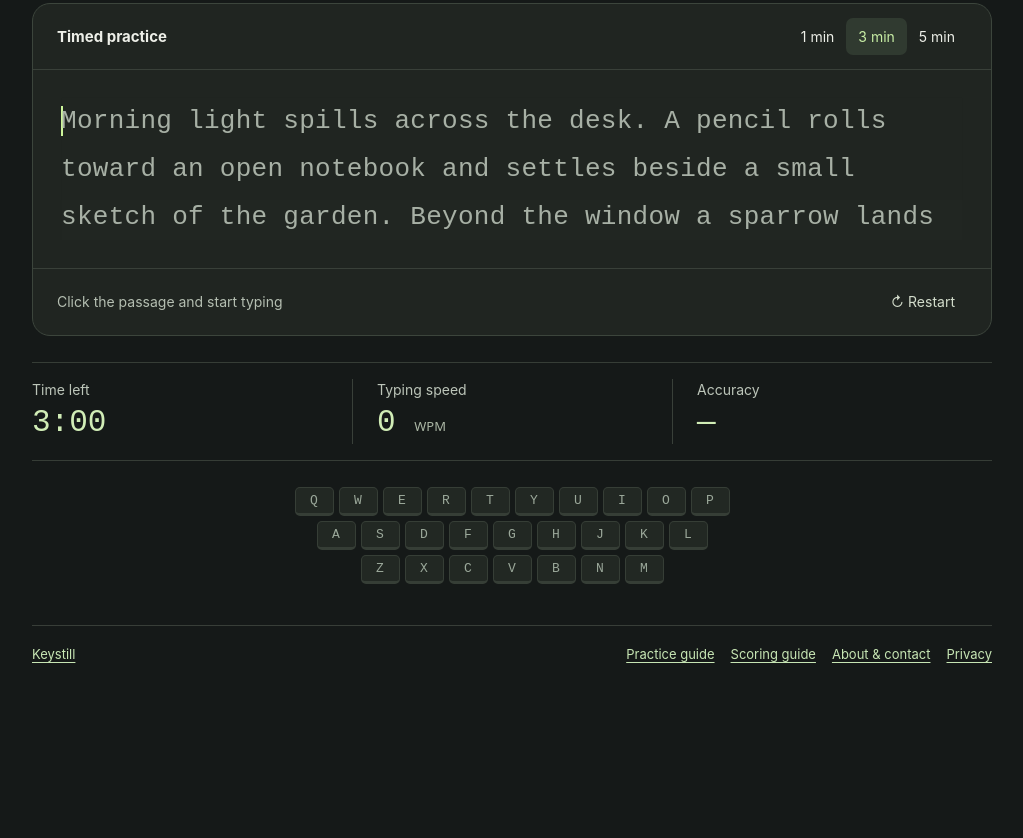
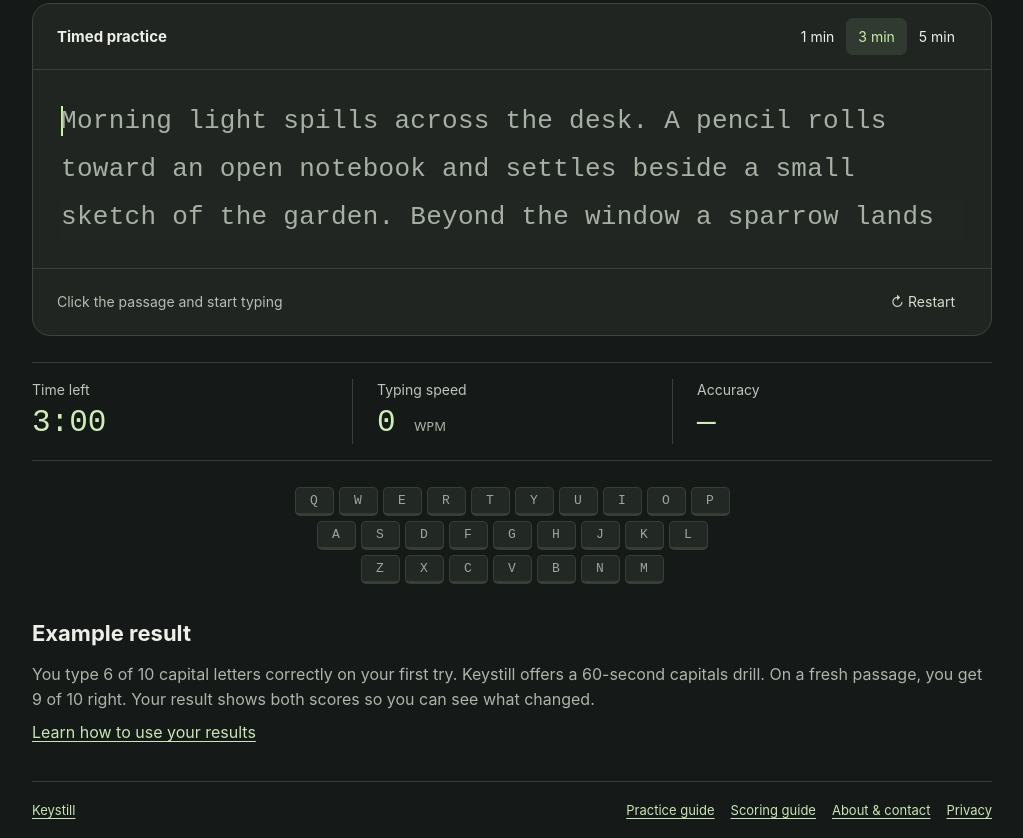
Before and after one commit to itachijutsu55itachijutsu/keystill, a plain HTML site: page dist/index.html in a window 1280 px wide. Shown: the part 309-1147 px from the top of the page, without its empty margins (128-1151 px from the left). Before the commit the page ends 991 px from the top, so only its background shows below. Drawn offline with Linux system fonts and the light colour scheme.

Commit message:
Show a worked practice result below the typing tool

```diff
--- a/dist/index.html
+++ b/dist/index.html
@@ -3,4 +3,9 @@
 <main><section id="practice"><div class="intro"><div><h1>Typing studio<span>.</span></h1><p id="subtitle">Build a steady rhythm, one passage at a time.</p></div><label>Target speed <select id="goal"><option>30 WPM</option><option>40 WPM</option><option>60 WPM</option><option>80 WPM</option></select></label></div>
 <label class="track">Practice text <select id="track"><option value="everyday">Everyday English</option><option value="punctuation">Punctuation</option><option value="numbers">Numbers &amp; symbols</option></select></label><div class="panel"><div class="bar"><b id="round">Timed practice</b><div id="times" aria-label="Test duration"><button data-sec="60">1 min</button><button data-sec="180" aria-pressed="true">3 min</button><button data-sec="300">5 min</button></div></div><div class="field" id="field"><div id="lines" aria-hidden="true"></div><textarea aria-label="Type the displayed passage" aria-describedby="accessible" id="entry" autocorrect="off" autocapitalize="off" autocomplete="off" spellcheck="false"></textarea></div><span class="sr" id="accessible"></span><div class="foot"><span id="status">Click the passage and start typing</span><button id="restart">↻ Restart</button></div></div>
 <div class="metrics"><div><small>Time left</small><strong id="clock">3:00</strong></div><div><small>Typing speed</small><strong><span id="speed">0</span> <em>WPM</em></strong></div><div><small>Accuracy</small><strong id="accuracy">—</strong></div></div><div id="out" hidden><h2 id="summary"></h2><p id="detail"></p><p id="comparison"></p><p id="coaching"></p><a href="scoring.html" target="_blank" rel="noopener">How is my score calculated?</a><div class="actions"><button id="focus" hidden></button><button id="retest" hidden>Try a fresh passage</button><button id="again">New test</button><button id="drill">Practice missed words</button><button id="download">Download result</button></div></div>
-<div class="keyboard" aria-hidden="true" id="keyboard"></div></section><section hidden id="history"><h1>Your history<span>.</span></h1><p>Completed sessions saved on this device.</p><div id="records"></div><button id="clear">Clear saved history</button><span role="status" id="clearStatus"></span></section></main><footer><a href="index.html">Keystill</a><nav aria-label="Information"><a href="practice-guide.html">Practice guide</a><a href="scoring.html">Scoring guide</a><a href="about.html">About &amp; contact</a><a href="privacy.html">Privacy</a></nav></footer><script src="app.js"></script></body></html>
+<div class="keyboard" aria-hidden="true" id="keyboard"></div>
+<section aria-labelledby="example-result" style="margin-top:2rem">
+<h2 id="example-result">Example result</h2>
+<p>You type 6 of 10 capital letters correctly on your first try. Keystill offers a 60-second capitals drill. On a fresh passage, you get 9 of 10 right. Your result shows both scores so you can see what changed.</p>
+<a href="practice-guide.html">Learn how to use your results</a>
+</section></section><section hidden id="history"><h1>Your history<span>.</span></h1><p>Completed sessions saved on this device.</p><div id="records"></div><button id="clear">Clear saved history</button><span role="status" id="clearStatus"></span></section></main><footer><a href="index.html">Keystill</a><nav aria-label="Information"><a href="practice-guide.html">Practice guide</a><a href="scoring.html">Scoring guide</a><a href="about.html">About &amp; contact</a><a href="privacy.html">Privacy</a></nav></footer><script src="app.js"></script></body></html>
```
